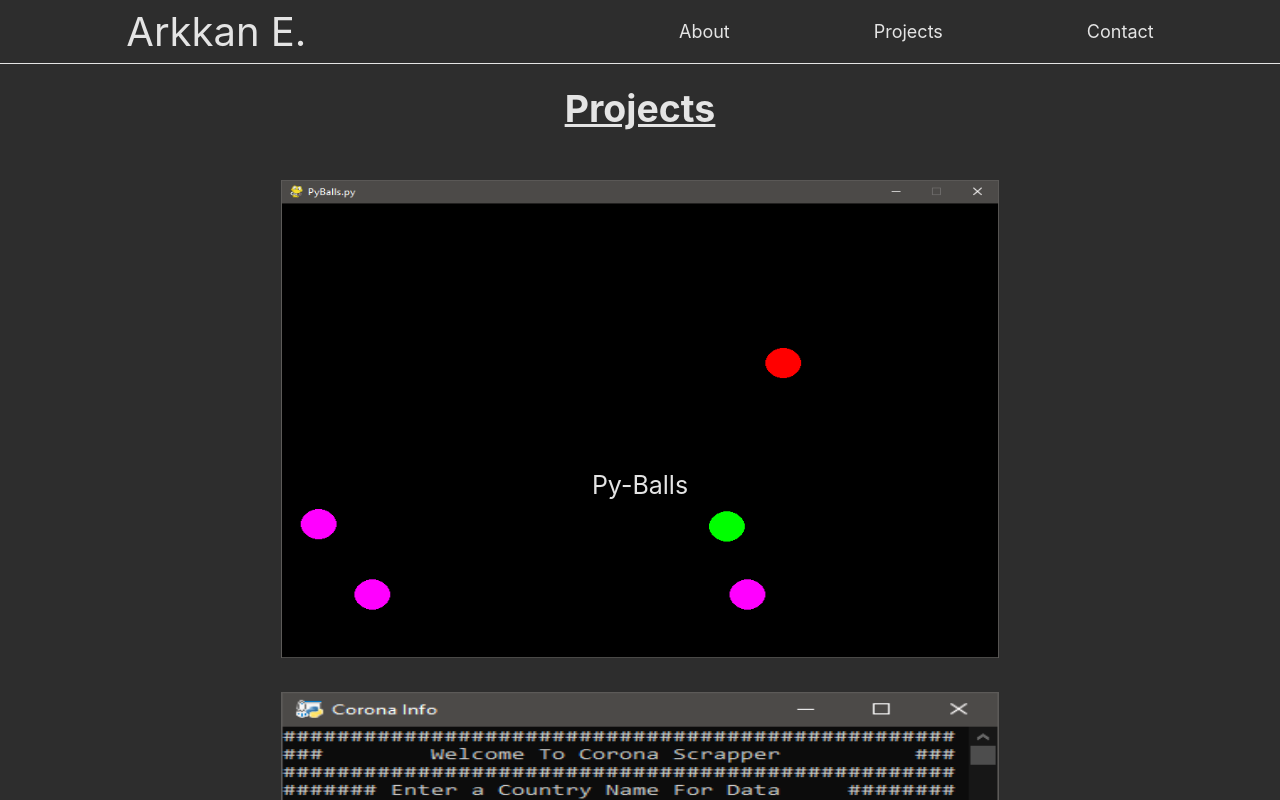
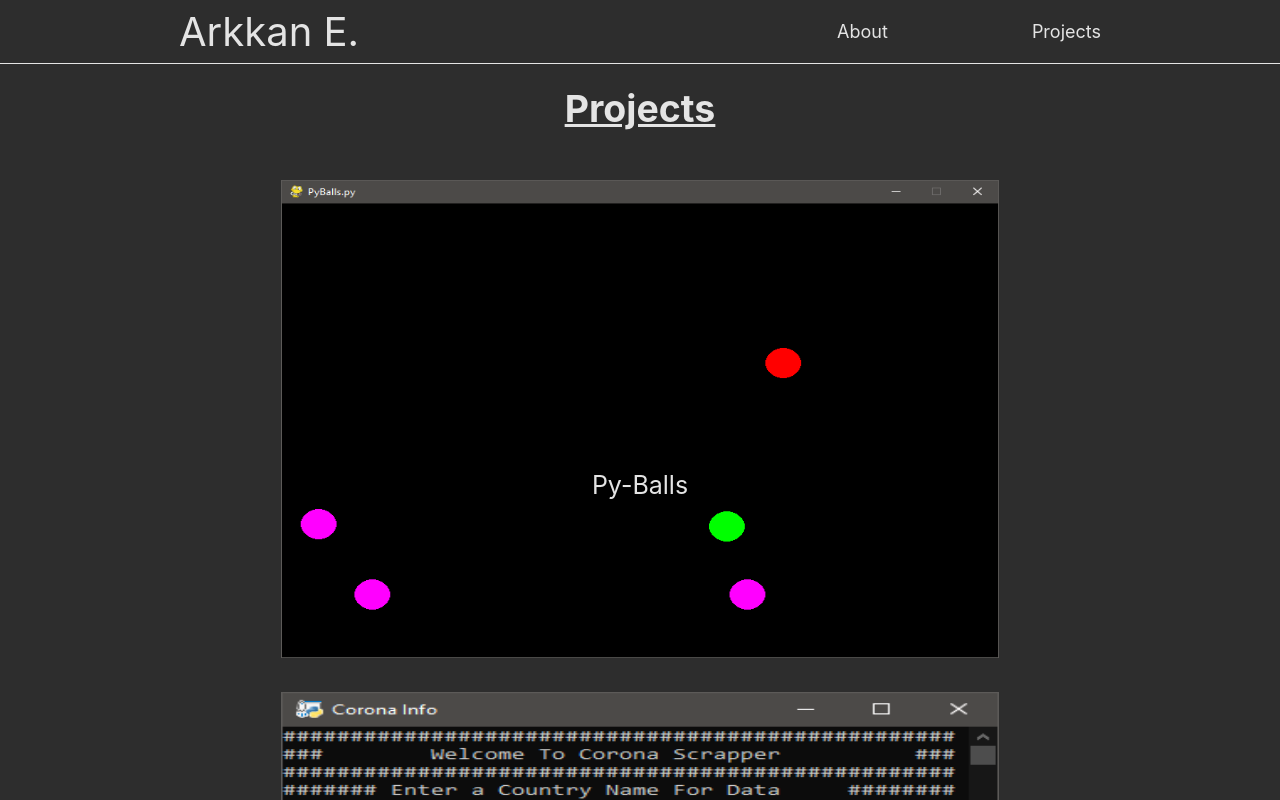
Before and after one commit to ArkkanElkhatib/React-Portfolio, a React (Create React App) app: page /projects in a window 1280 px wide. Shown: the top 800 px of the page. Built offline with nearby package versions, Linux system fonts and the light colour scheme.

Commit message:
Removed contact link

```diff
--- a/src/Components/Navbar.js
+++ b/src/Components/Navbar.js
@@ -41,9 +41,9 @@ function Navbar() {
                 <Link to='/projects' onClick={handleClick}>
                     Projects
                 </Link>
-                <Link href='#' onClick={handleClick}>
+                {/* <Link href='/' onClick={handleClick}>
                     Contact
-                </Link>
+                </Link> */}
             </div>
         </div>
     )
```
